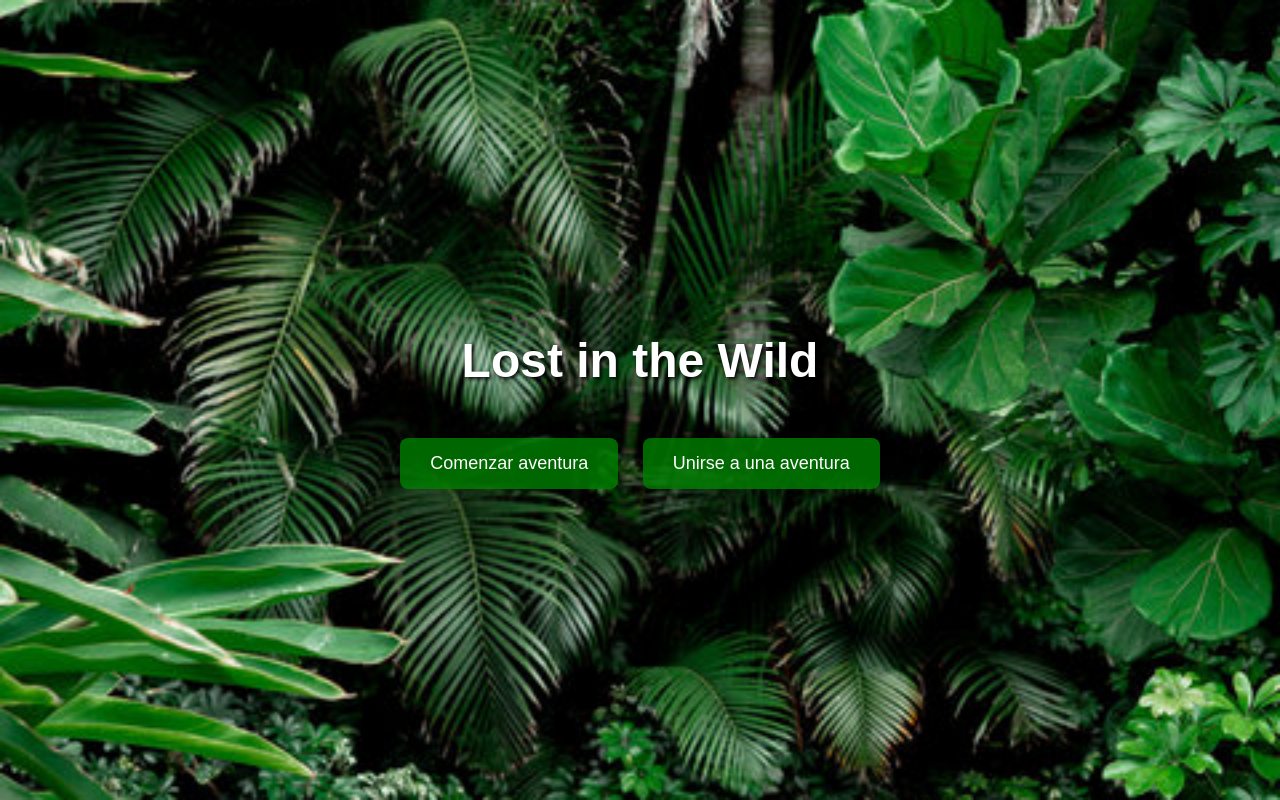
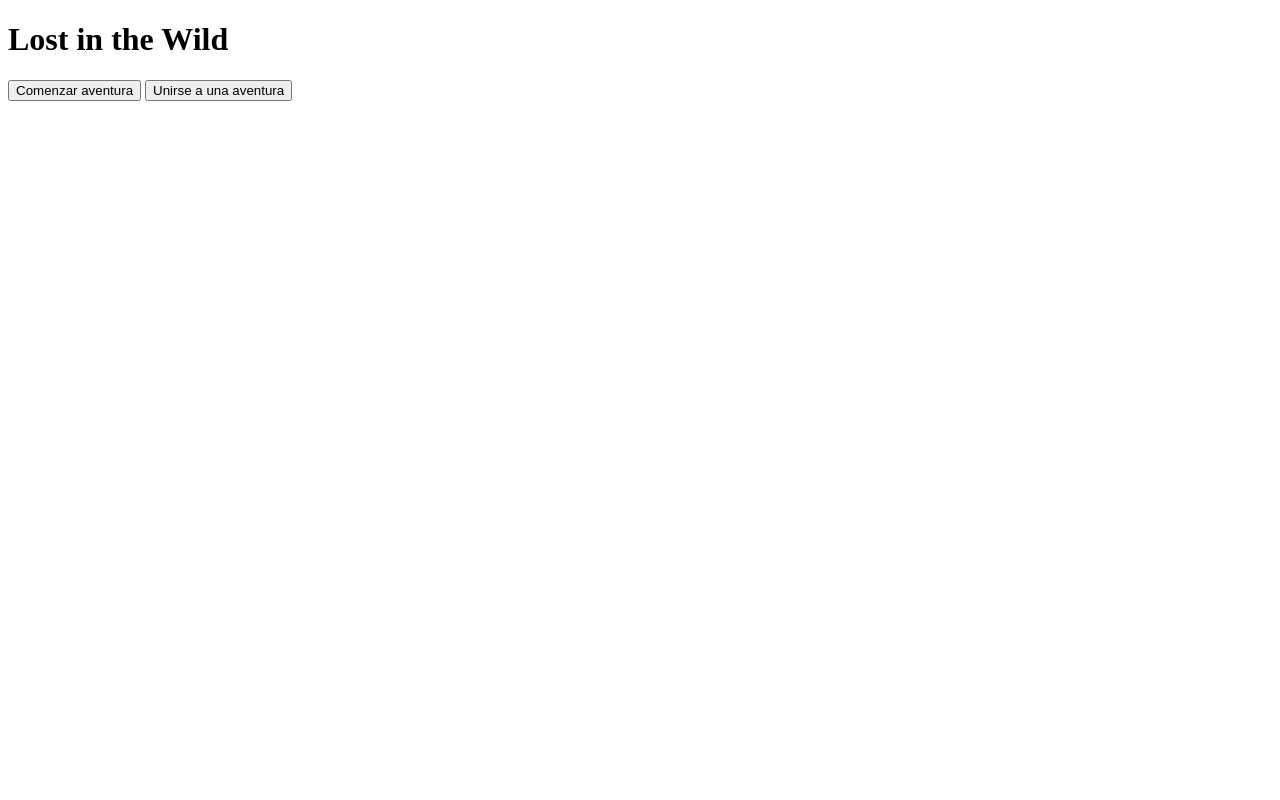
Before and after one commit to Asierrote/Lost-in-the-wild., a plain HTML site: page index.html in a window 1280 px wide. Drawn offline with Linux system fonts and the light colour scheme.

Commit message:
Update style.css

```diff
--- a/style.css
+++ b/style.css
@@ -1,39 +1,9 @@
-body {
-  margin: 0;
-  padding: 0;
-  background: url('assets/360_F_277856380_VPOG25YAsUikOPTT5fneyEf7EWu1LMYh.jpg') no-repeat center center fixed;
-  background-size: cover;
-  display: flex;
-  justify-content: center;
-  align-items: center;
-  height: 100vh;
-  flex-direction: column;
-  font-family: Arial, sans-serif;
-  color: white;
+function startGame() {
+  document.getElementById('jungleAudio').play();
+  document.getElementById('rainAudio').play();
+  alert('Aventura comenzada.');
 }
 
-.container {
-  text-align: center;
+function joinGame() {
+  alert('Próximamente: sistema multijugador.');
 }
-
-.logo {
-  font-size: 48px;
-  margin-bottom: 40px;
-  text-shadow: 2px 2px 4px #000;
-}
-
-.buttons button {
-  margin: 10px;
-  padding: 15px 30px;
-  font-size: 18px;
-  border: none;
-  border-radius: 8px;
-  cursor: pointer;
-  background: rgba(0, 128, 0, 0.8);
-  color: white;
-  transition: background 0.3s;
-}
-
-.buttons button:hover {
-  background: rgba(0, 128, 0, 1);
-}
```
